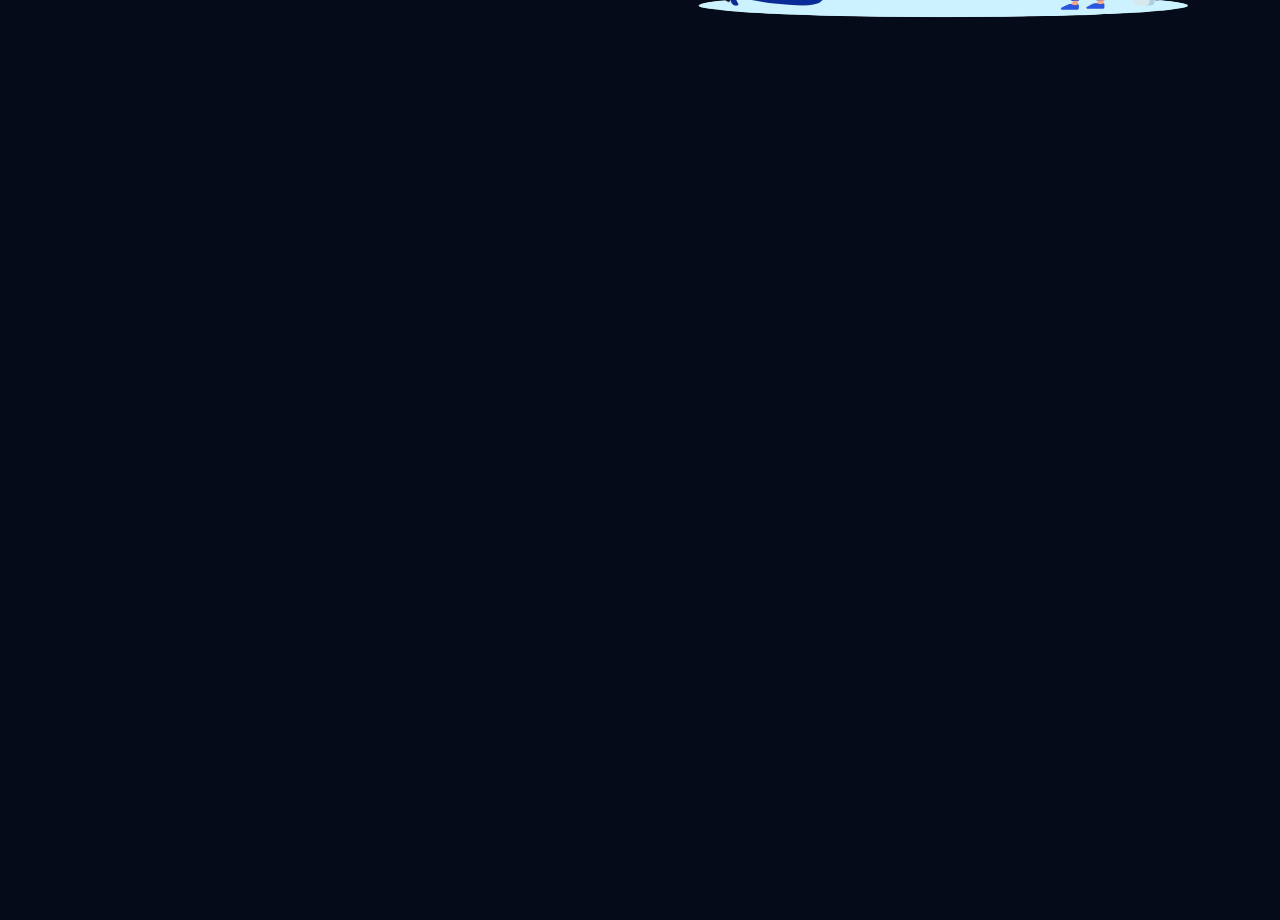
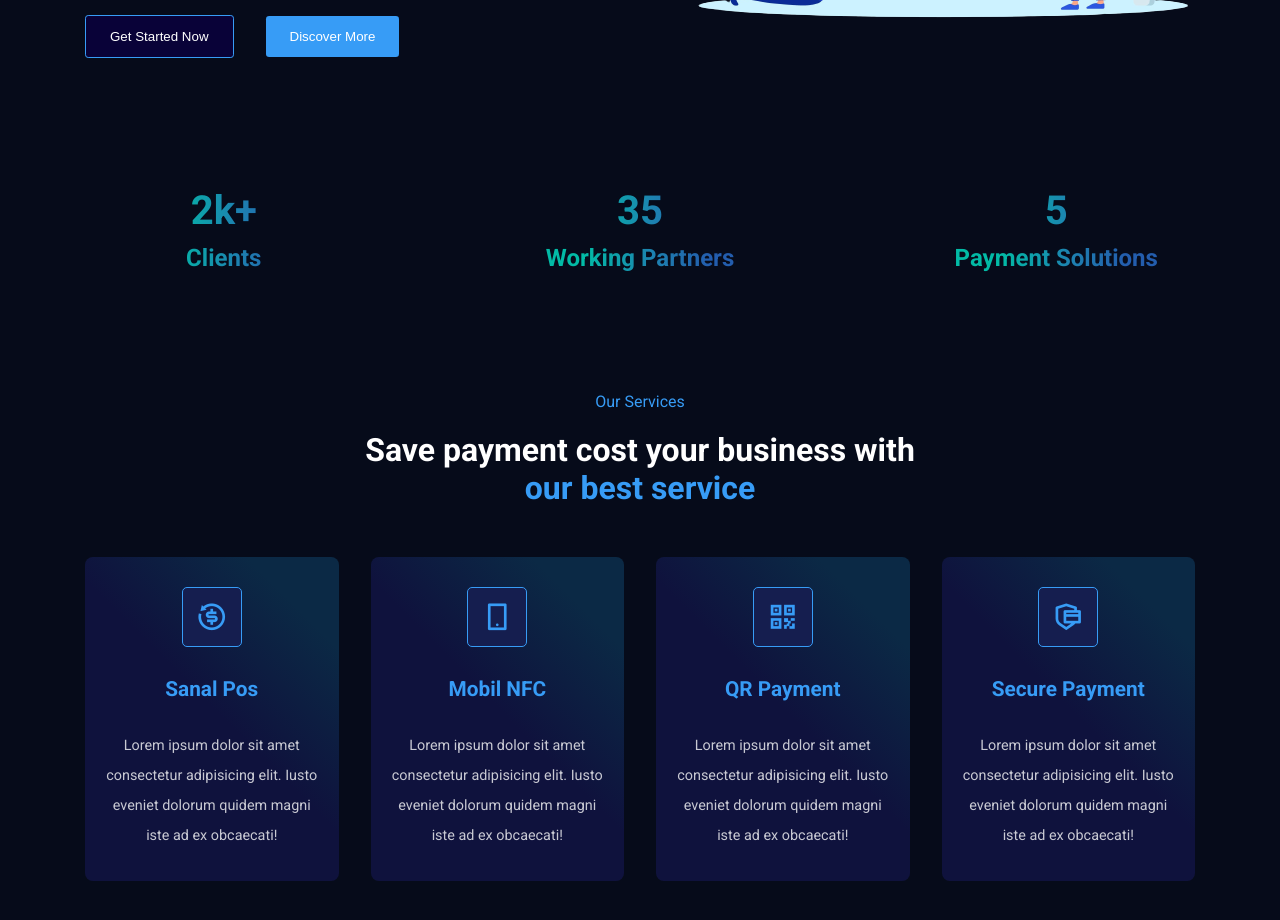
Before and after one commit to utkutasglk/Ondapos, a React (Create React App) app: page / in a window 1280 px wide. Shown: the part 500-1420 px from the top of the page. Before the commit the page ends 800 px from the top, so only its background shows below. Built offline with nearby package versions, Linux system fonts and the light colour scheme.

Commit message:
Services done

```diff
--- a/src/App.css
+++ b/src/App.css
@@ -75,6 +75,7 @@ a{
 
 h1,h2{
   color: var(--heading-color);
+  font-size: 2rem;
 }
 
 section{
@@ -92,3 +93,10 @@ section{
   line-height: 30px;
   font-size: .9rem;
 }
+
+.subtitle{
+  font-size: 1rem;
+  color: var(--primary-color);
+  font-weight: 400;
+  margin-bottom: 20px;
+}
--- a/src/App.js
+++ b/src/App.js
@@ -2,12 +2,16 @@ import "./App.css";
 
 import Header from "./components/Header/Header";
 import Hero from "./components/UI/Hero";
+import Counter from "./components/UI/Counter";
+import Services from "./components/UI/Services";
 
 function App() {
   return (
     <>
       <Header />
       <Hero />
+      <Counter />
+      <Services />
     </>
   );
 }
--- /dev/null
+++ b/src/components/UI/Counter.jsx
@@ -0,0 +1,36 @@
+import React from "react";
+import "../../styles/counter.css";
+
+const counterData = [
+  {
+    number: "2k+",
+    text: "Clients",
+  },
+  {
+    number: 35,
+    text: "Working Partners",
+  },
+  {
+    number: 5,
+    text: "Payment Solutions",
+  },
+];
+
+const Counter = () => {
+  return (
+    <section className="counter" id="projects">
+      <div className="container">
+        <div className="counter__wrapper">
+          {counterData.map((item, index) => (
+            <div className="counter__item" key={index}>
+              <h3 className="counter__number">{item.number}</h3>
+              <h4 className="counter__title">{item.text}</h4>
+            </div>
+          ))}
+        </div>
+      </div>
+    </section>
+  );
+};
+
+export default Counter;
--- a/src/components/UI/Hero.jsx
+++ b/src/components/UI/Hero.jsx
@@ -11,7 +11,7 @@ const Hero = () => {
           <div className="hero__content">
             <div>
               <h2>We're Creating Perfect</h2>
-              <h2>Digital Products To</h2>
+              <h2>Payment Solutions To</h2>
               <h2 className="highlight">Promote Your Brand</h2>
             </div>
             <p className="description">
--- /dev/null
+++ b/src/components/UI/Services.jsx
@@ -0,0 +1,52 @@
+import React from "react";
+import "../../styles/services.css";
+
+const serviceData = [
+  {
+    icon: "ri-refund-2-line",
+    title: "Sanal Pos",
+    desc: "Lorem ipsum dolor sit amet consectetur adipisicing elit.  Iusto eveniet dolorum quidem magni iste ad ex obcaecati!",
+  },
+  {
+    icon: "ri-smartphone-line",
+    title: "Mobil NFC",
+    desc: "Lorem ipsum dolor sit amet consectetur adipisicing elit.  Iusto eveniet dolorum quidem magni iste ad ex obcaecati!",
+  },
+  {
+    icon: "ri-qr-code-line",
+    title: "QR Payment",
+    desc: "Lorem ipsum dolor sit amet consectetur adipisicing elit.  Iusto eveniet dolorum quidem magni iste ad ex obcaecati!",
+  },
+  {
+    icon: "ri-secure-payment-line",
+    title: "Secure Payment",
+    desc: "Lorem ipsum dolor sit amet consectetur adipisicing elit.  Iusto eveniet dolorum quidem magni iste ad ex obcaecati!",
+  },
+];
+
+const Services = () => {
+  return (
+    <section id="service">
+      <div className="container">
+        <div className="services__top-content">
+          <h6 className="subtitle">Our Services</h6>
+          <h2>Save payment cost your business with</h2>
+          <h2 className="highlight">our best service</h2>
+        </div>
+        <div className="service__item-wrapper">
+          {serviceData.map((item, index) => (
+            <div className="services__item" key={item}>
+              <span className="service__icon">
+                <i class={item.icon}></i>
+              </span>
+              <h3 className="service__title">{item.title}</h3>
+              <p className="description">{item.desc}</p>
+            </div>
+          ))}
+        </div>
+      </div>
+    </section>
+  );
+};
+
+export default Services;
--- /dev/null
+++ b/src/styles/counter.css
@@ -0,0 +1,27 @@
+.counter__wrapper {
+  display: flex;
+  align-items: center;
+  justify-content: space-between;
+}
+
+.counter__item {
+  width: 25%;
+  text-align: center;
+}
+
+.counter__number,
+.counter__title {
+  background: var(--counter-color);
+  background-size: 100% 100%;
+  background-clip: text;
+  -webkit-text-fill-color: transparent;
+}
+
+.counter__number {
+  font-size: 2.5rem;
+  margin-bottom: 10px;
+}
+
+.counter__title {
+  font-size: 1.5rem;
+}
--- a/src/styles/hero.css
+++ b/src/styles/hero.css
@@ -6,6 +6,10 @@
 .hero__content,
 .hero__img {
   width: 50%;
+}
+
+.hero__content {
+  padding-top: 40px;
 }
 
 .hero__content h2 {
@@ -21,3 +25,29 @@
 .highlight {
   color: var(--primary-color);
 }
+
+.hero__btns {
+  margin-top: 40px;
+  display: flex;
+  align-items: center;
+  column-gap: 2rem;
+}
+
+.primary__btn,
+.secondary__btn {
+  padding: 0.8rem 1.5rem;
+  border: none;
+  outline: none;
+  color: #fff;
+  border-radius: 0.2rem;
+  cursor: pointer;
+}
+
+.primary__btn {
+  background: var(--btn-secondary-bg);
+  border: 1px solid var(--btn-primary-bg);
+}
+
+.secondary__btn {
+  background: var(--btn-primary-bg);
+}
--- /dev/null
+++ b/src/styles/services.css
@@ -0,0 +1,44 @@
+.services__top-content {
+  text-align: center;
+  margin-bottom: 50px;
+}
+
+.service__item-wrapper {
+  display: flex;
+  align-items: center;
+  justify-content: space-between;
+  column-gap: 2rem;
+}
+
+.services__item {
+  background: var(--card-bg);
+  width: 25%;
+  padding: 30px 15px;
+  text-align: center;
+  border-radius: 0.5rem;
+  cursor: pointer;
+}
+
+.service__icon {
+  width: 60px;
+  height: 60px;
+  display: flex;
+  align-items: center;
+  justify-content: center;
+  margin: auto;
+  background: var(--icon-bg);
+  border-radius: 5px;
+  margin-bottom: 30px;
+  border: 1px solid var(--primary-color);
+}
+
+.service__icon i {
+  font-size: 2rem;
+  color: var(--primary-color);
+}
+
+.service__title {
+  color: var(--primary-color);
+  font-size: 1.3rem;
+  margin-bottom: 30px;
+}
```
